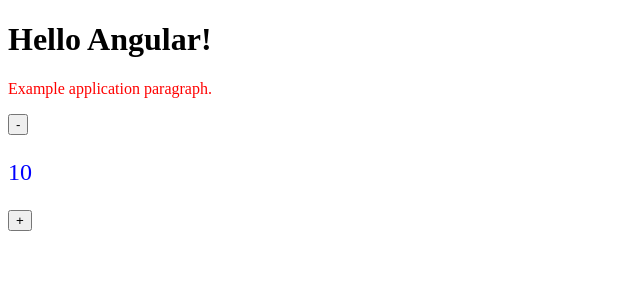
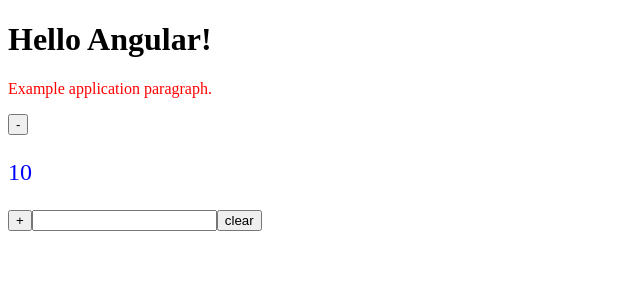
Before and after one commit to zwi3rzak/angular-intro-20220423, an Angular app: page / in a window 1280 px wide. Shown: the top 300 px of the page, without its empty margins (0-640 px from the left). Built offline with nearby package versions, Linux system fonts and the light colour scheme.

Commit message:
Two-way bindings
Signed-off-by: Adrian Juszczak <adrian@juszczak.io>

```diff
--- a/src/app/app.component.html
+++ b/src/app/app.component.html
@@ -5,3 +5,5 @@
 <p>Example application paragraph.</p>
 
 <app-counter></app-counter>
+
+<app-todos></app-todos>
--- a/src/app/todos/todos.component.html
+++ b/src/app/todos/todos.component.html
@@ -1 +1,3 @@
-<p>todos works!</p>
+<input [(ngModel)]="text" />
+
+<button (click)="clear()">clear</button>
--- a/src/app/todos/todos.component.ts
+++ b/src/app/todos/todos.component.ts
@@ -1,17 +1,20 @@
-import { Component, OnInit } from '@angular/core';
+import {Component, OnInit} from '@angular/core';
 import {Todo} from './model/todo';
 
 @Component({
   selector: 'app-todos',
   templateUrl: './todos.component.html',
-  styleUrls: ['./todos.component.scss']
+  styleUrls: ['./todos.component.scss'],
 })
 export class TodosComponent implements OnInit {
   public todos: Todo[] = [];
+  public text: string = '';
 
-  constructor() { }
-
-  ngOnInit(): void {
+  public clear() {
+    this.text = '';
   }
 
+  constructor() {}
+
+  ngOnInit(): void {}
 }
```
Also changed, not shown: src/app/app.module.ts (+5 -4 lines).
